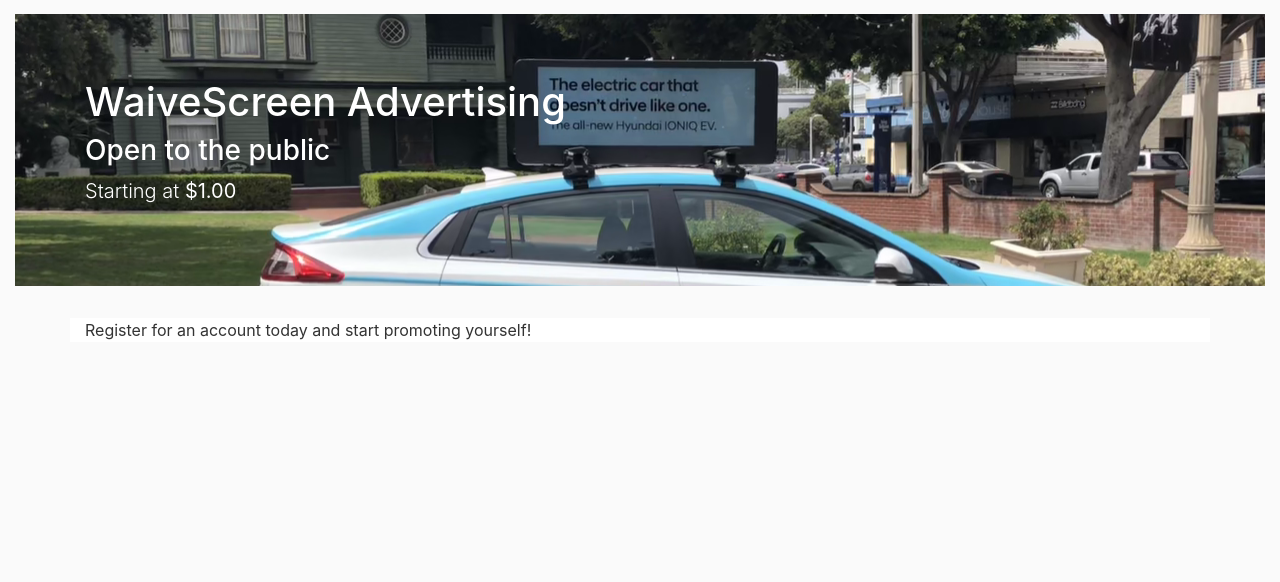
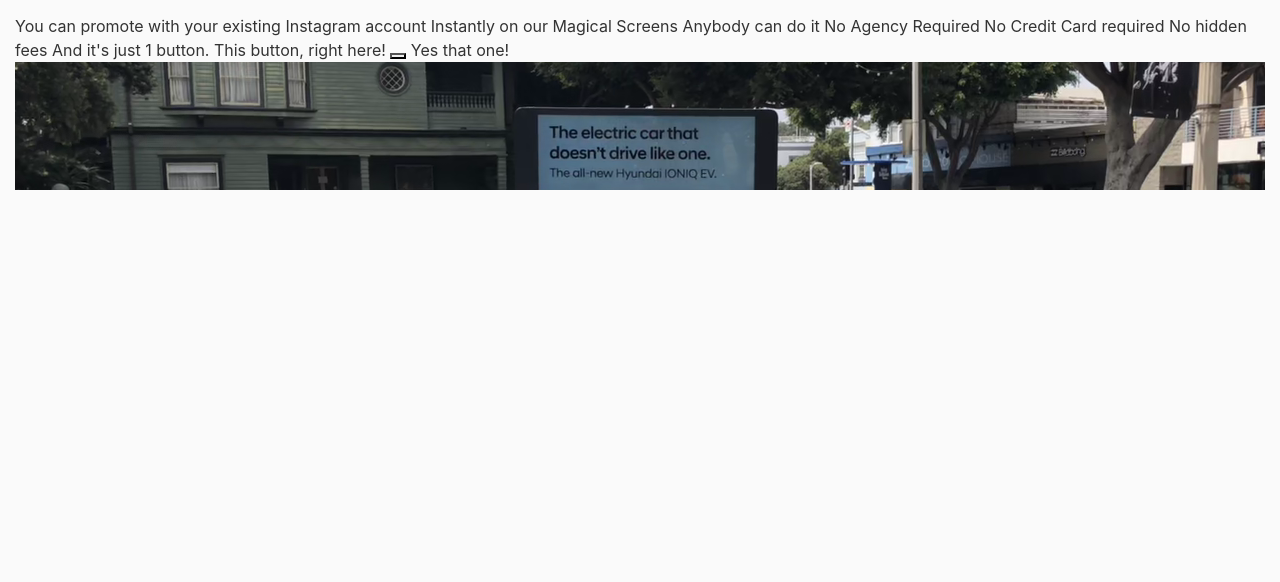
Before and after one commit to WaiveCar/instaad, a Flask app: page / in a window 1280 px wide. Shown: the part 66-648 px from the top of the page. Run offline with Flask 2, Linux system fonts and the light colour scheme; some libraries are stand-ins or nearby versions.

Commit message:
adding the reqs

```diff
--- /dev/null
+++ b/site/requirements.txt
@@ -0,0 +1,3 @@
+flask_sqlalchemy
+flask_bcrypt
+flask_wtf
--- a/site/run.py
+++ b/site/run.py
@@ -1,3 +1,4 @@
+#!/usr/bin/env python3
 from website import app
 
 if __name__ == "__main__":
--- a/site/website/templates/index.html
+++ b/site/website/templates/index.html
@@ -1,20 +1,22 @@
 {% extends 'layout.html' %}
 {% block body %}
 <div class="">
+  You can promote with your existing Instagram account Instantly on our Magical Screens
+  Anybody can do it
+  No Agency Required
+  No Credit Card required
+  No hidden fees
+
+  And it's just 1 button.
+  This button, right here!
+
+
+  <button></button>
+  Yes that one!
+
+
   <div style = "background-image:url({{url_for('static',filename='media/carjumbo.png')}});"class="jumbotron jumbotron-fluid">
     <div class="container text-white">
-     <h1>WaiveScreen Advertising</h1>
-     <h3>Open to the public</h3>
-     <p class="lead">
-       Starting at <b>$1.00</b>
-    </div>
-  </div>
-  <div class="container bg-white">
-    {% if current_user.is_authenticated %}
-      Start a new campaign
-    {% else %}
-      Register for an account today and start promoting yourself!
-    {% endif %}
   </div>
 </div>
 
```
